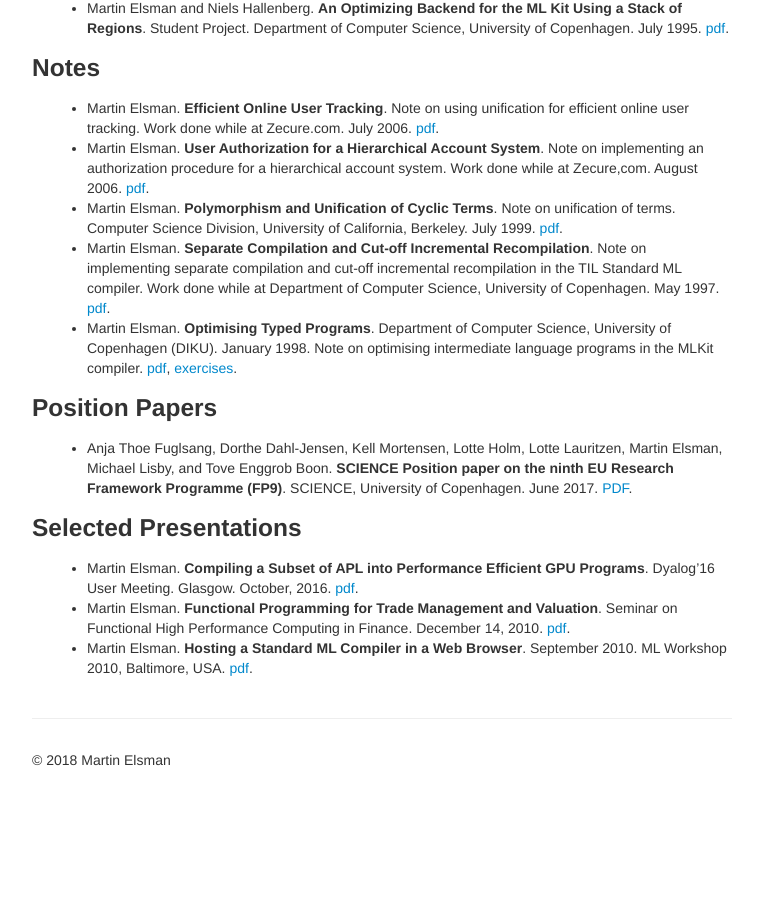
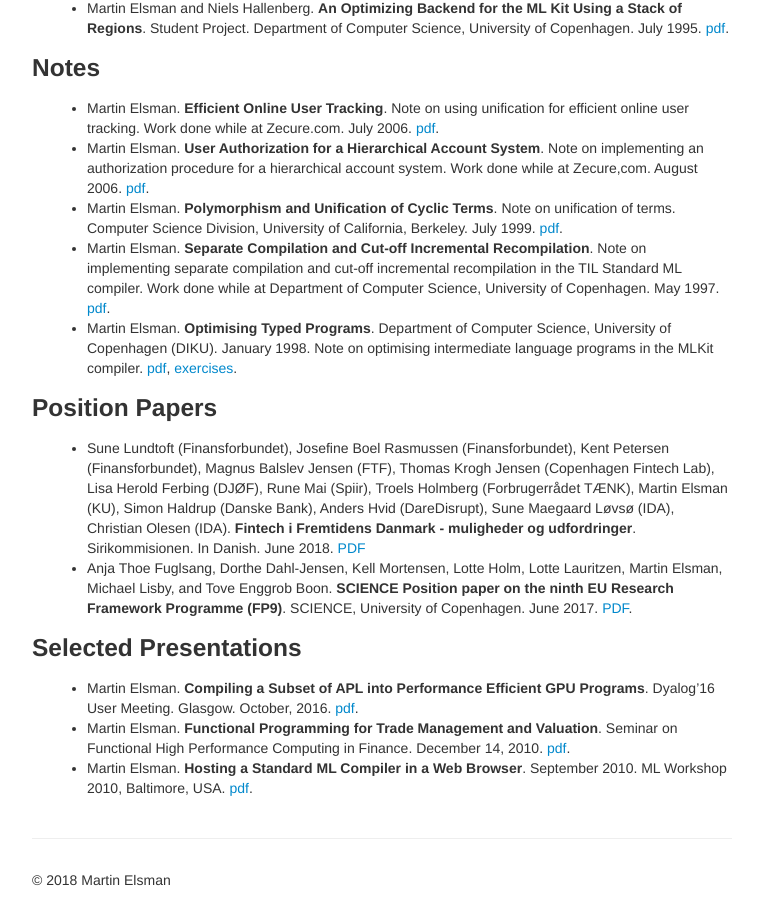
Before and after one commit to melsman/melsman.github.io, a Jekyll site: the page built from papers.md, in a window 1280 px wide and 900 px high, scrolled down 2474 px. Shown: the whole window, without its empty margins (258-1016 px from the left). Built offline with Jekyll 4.4.1, drawn with Linux system fonts in a browser that asks for light colours; nearby versions of some CDN libraries; before the commit the page ends 3254 px from its top, so only the background shows below that.

Commit message:
new position paper

```diff
--- a/papers.md
+++ b/papers.md
@@ -186,6 +186,8 @@ optimising intermediate language programs in the MLKit compiler. [pdf](/pdf/opti
 
 ### Position Papers
 
+* Sune Lundtoft (Finansforbundet), Josefine Boel Rasmussen (Finansforbundet), Kent Petersen (Finansforbundet), Magnus Balslev Jensen (FTF), Thomas Krogh Jensen (Copenhagen Fintech Lab), Lisa Herold Ferbing (DJØF), Rune Mai (Spiir), Troels Holmberg (Forbrugerrådet TÆNK), Martin Elsman (KU), Simon Haldrup (Danske Bank), Anders Hvid (DareDisrupt), Sune Maegaard Løvsø (IDA), Christian Olesen (IDA). __Fintech i Fremtidens Danmark - muligheder og udfordringer__. Sirikommisionen. In Danish. June 2018. [PDF](pdf/Fintech-rapport-2018-06.pdf)
+
 * Anja Thoe Fuglsang, Dorthe Dahl-Jensen, Kell Mortensen, Lotte Holm,
 Lotte Lauritzen, Martin Elsman, Michael Lisby, and Tove Enggrob
 Boon. __SCIENCE Position paper on the ninth EU Research Framework Programme (FP9)__. SCIENCE, University of Copenhagen. June 2017. [PDF](/pdf/UCPH-SCIENCE-position-paper-on-ninth-EU-framework-programme.pdf).
```
Also changed, not shown: 1 other file.
